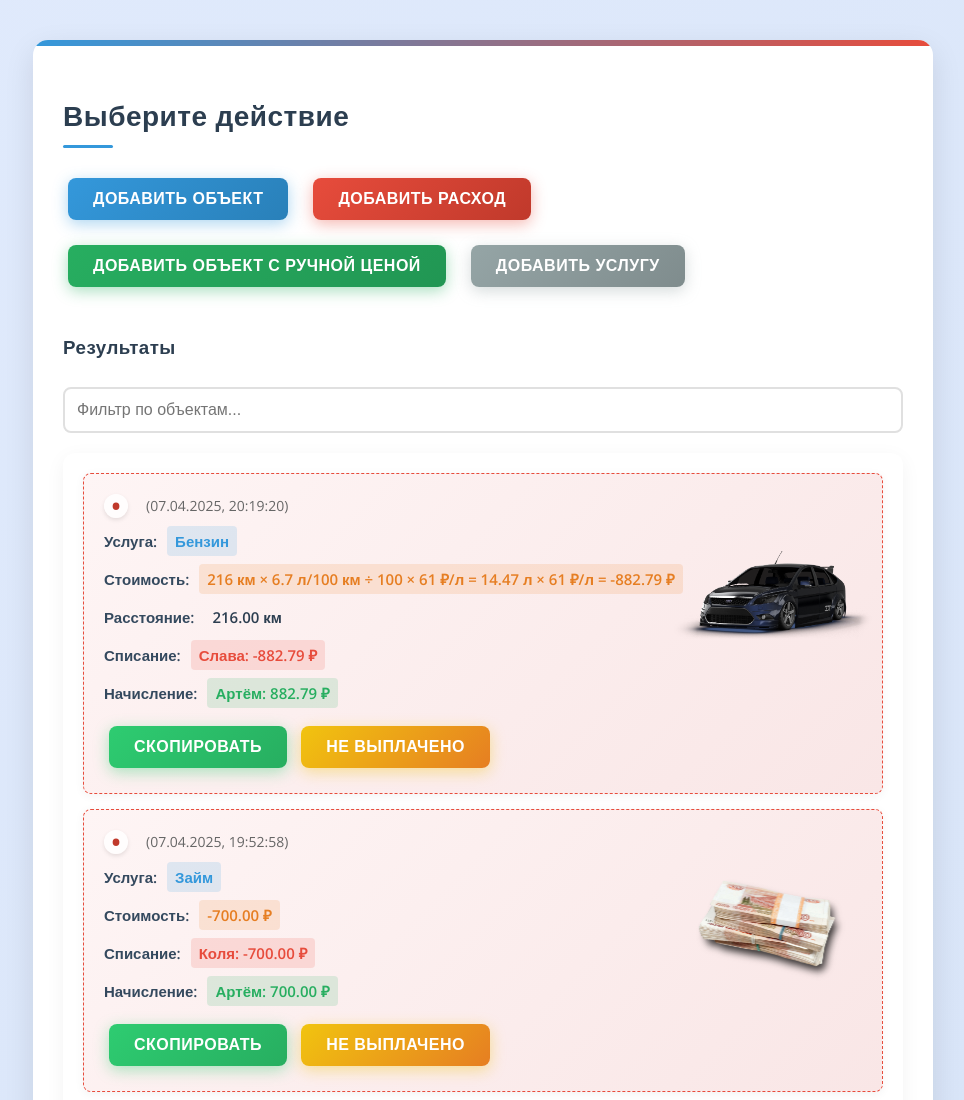
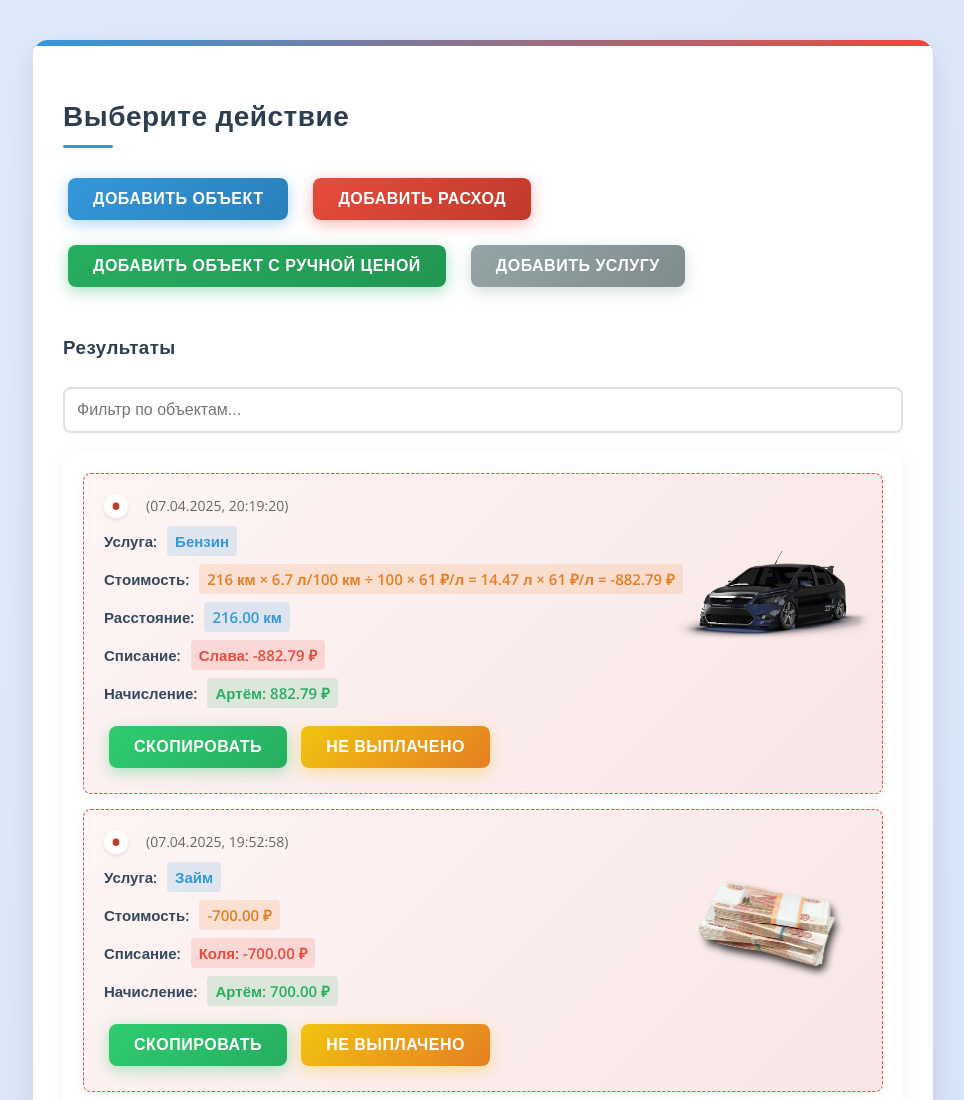
Before and after one commit to dmaliog/roof, a plain HTML site: page calc/index.htm in a window 1280 px wide. Shown: the top 1100 px of the page, without its empty margins (157-1121 px from the left). Drawn offline with nearby package versions, Linux system fonts and the light colour scheme.

Commit message:
Add files via upload

```diff
--- a/calc/styles.css
+++ b/calc/styles.css
@@ -871,6 +871,11 @@ margin-top: 40px;
     color: #3498db;
 }
 
+.calculation .info-line.distance span.value {
+    background: rgba(52, 152, 219, 0.15);
+    color: #3498db;
+}
+
 .calculation .info-line.area span.value {
     background: rgba(52, 152, 219, 0.15);
     color: #3498db;
```
